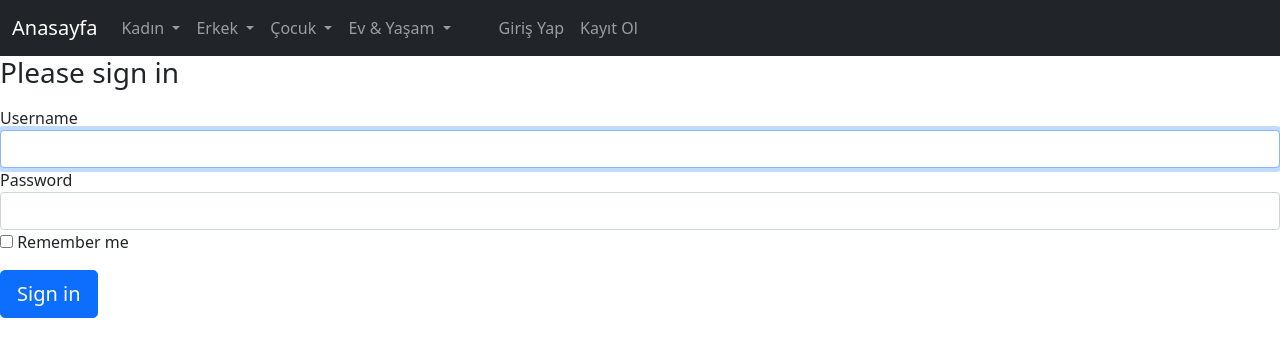
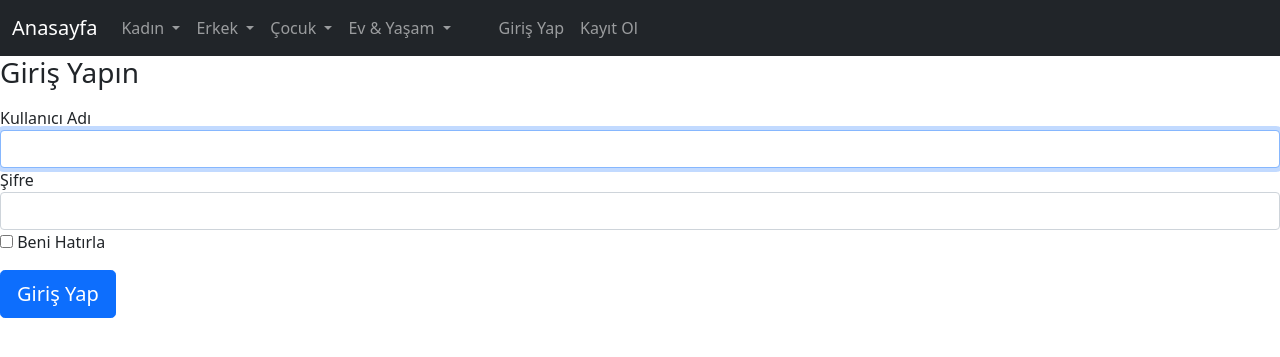
Before and after one commit to ihsank07/Ecommerce-Website, a Symfony app: template templates/security/login.html.twig in a window 1280 px wide. Shown: the top 357 px of the page. Run offline with Twig, Linux system fonts and the light colour scheme; the template is opened without the code that fills it, so the values that code supplies are empty; some libraries are stand-ins or nearby versions.

```diff
--- a/src/Form/RegistrationFormType.php
+++ b/src/Form/RegistrationFormType.php
@@ -22,7 +22,7 @@ class RegistrationFormType extends AbstractType
                 'mapped' => false,
                 'constraints' => [
                     new IsTrue([
-                        'message' => 'You should agree to our terms.',
+                        'message' => 'Şartları kabul etmelisiniz.',
                     ]),
                 ],
             ])
@@ -33,11 +33,11 @@ class RegistrationFormType extends AbstractType
                 'attr' => ['autocomplete' => 'new-password'],
                 'constraints' => [
                     new NotBlank([
-                        'message' => 'Please enter a password',
+                        'message' => 'Parola giriniz',
                     ]),
                     new Length([
                         'min' => 6,
-                        'minMessage' => 'Your password should be at least {{ limit }} characters',
+                        'minMessage' => 'Parolanız en az 6 karakter olmalıdır',
                         // max length allowed by Symfony for security reasons
                         'max' => 4096,
                     ]),
--- a/templates/security/login.html.twig
+++ b/templates/security/login.html.twig
@@ -11,14 +11,14 @@
 
     {% if app.user %}
         <div class="mb-3">
-            You are logged in as {{ app.user.username }}, <a href="{{ path('app_logout') }}">Logout</a>
+            Giriş Yaptınız {{ app.user.username }}, <a href="{{ path('app_logout') }}">Logout</a>
         </div>
     {% endif %}
 
-    <h1 class="h3 mb-3 font-weight-normal">Please sign in</h1>
-    <label for="inputUsername">Username</label>
+    <h1 class="h3 mb-3 font-weight-normal">Giriş Yapın</h1>
+    <label for="inputUsername">Kullanıcı Adı</label>
     <input type="text" value="{{ last_username }}" name="username" id="inputUsername" class="form-control" autocomplete="username" required autofocus>
-    <label for="inputPassword">Password</label>
+    <label for="inputPassword">Şifre</label>
     <input type="password" name="password" id="inputPassword" class="form-control" autocomplete="current-password" required>
 
     <input type="hidden" name="_csrf_token"
@@ -27,13 +27,13 @@
 
         <div class="checkbox mb-3">
             <label>
-                <input type="checkbox" name="_remember_me"> Remember me
+                <input type="checkbox" name="_remember_me"> Beni Hatırla
             </label>
         </div>
 
 
     <button class="btn btn-lg btn-primary" type="submit">
-        Sign in
+        Giriş Yap
     </button>
 </form>
 {% endblock %}
```
Also changed, not shown: templates/registration/register.html.twig (+10 -5 lines).
